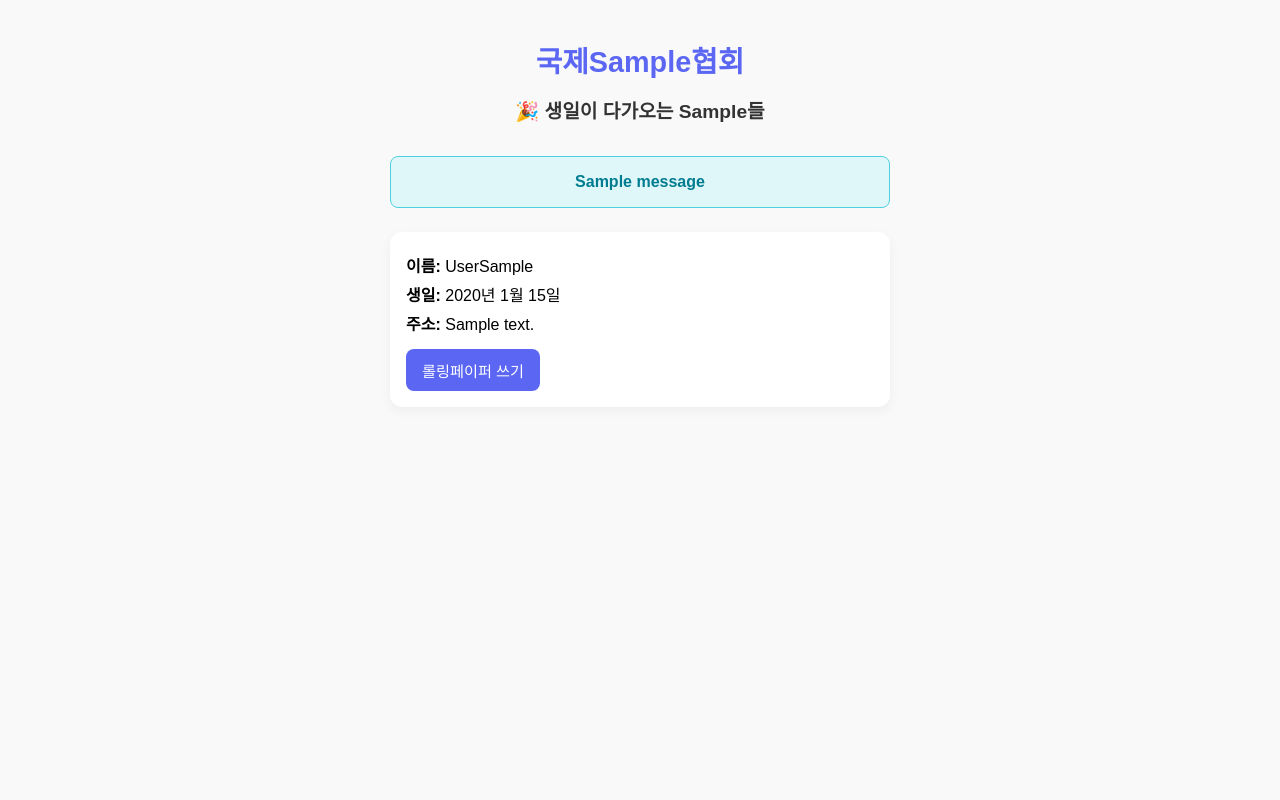
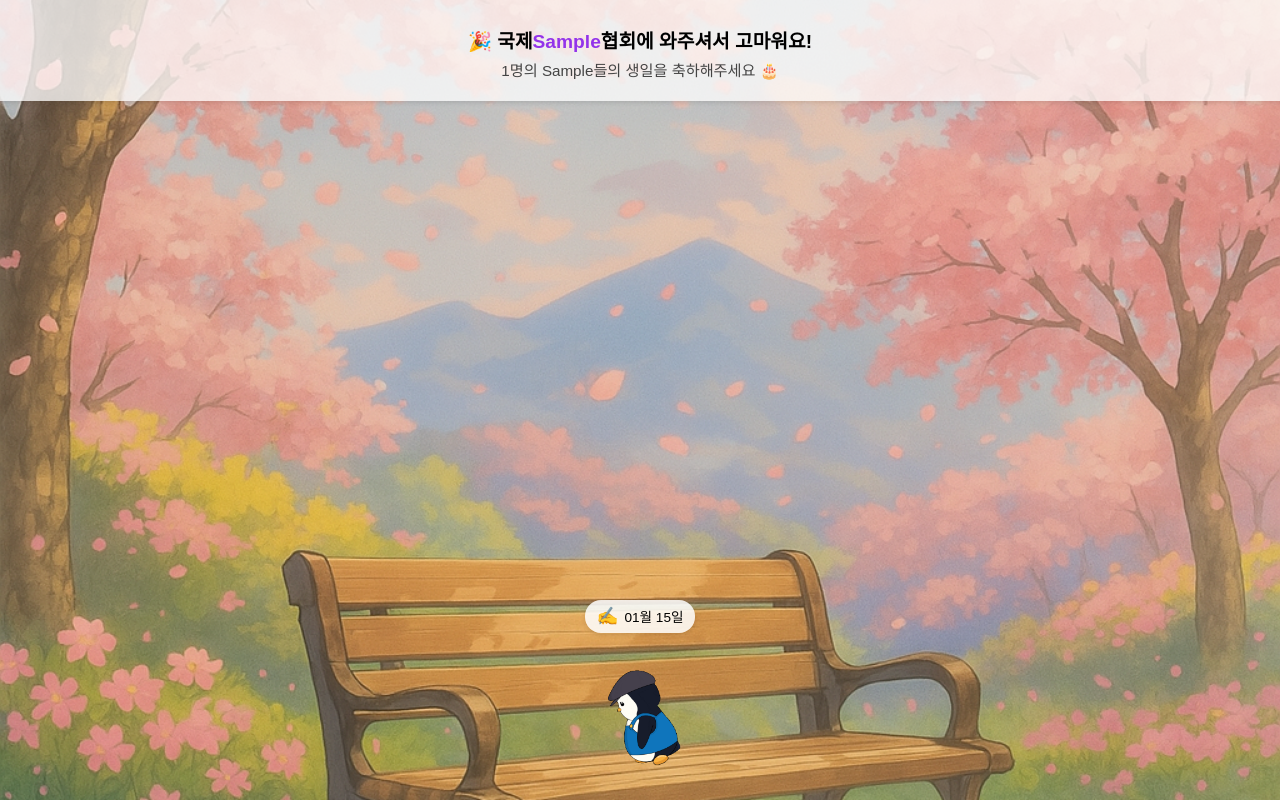
Before and after one commit to tfoseel/today-your-day, a Django app: page /users/home/ in a window 1280 px wide. Run offline with Django 5.2, Linux system fonts and the light colour scheme; a user stored in the database is signed in; tables that the repository leaves empty hold one stand-in row (values such as "Sample post"); one stand-in notice (Sample message) is shown; some web fonts are replaced.

Commit message:
Third MVP

```diff
--- a/users/templates/users/home.html
+++ b/users/templates/users/home.html
@@ -2,97 +2,178 @@
 <!DOCTYPE html>
 <html lang="ko">
 <head>
-  <meta charset="UTF-8" />
-  <title>국제{{ request.user.first_name }}협회</title>
-  <meta name="viewport" content="width=device-width, initial-scale=1.0" />
+  <meta charset="UTF-8">
+  <title>국제 {{ request.user.first_name }} 협회</title>
+  <meta name="viewport" content="width=device-width, initial-scale=1.0">
+  <link href="https://cdn.jsdelivr.net/gh/webfontworld/pretendard/Pretendard.css" rel="stylesheet" />
+
   <style>
-    body {
+    html, body {
+      margin: 0;
+      padding: 0;
+      height: 100%;
+      overflow: hidden;
       font-family: 'Pretendard', sans-serif;
-      background-color: #f9f9f9;
-      padding: 20px;
-      max-width: 500px;
-      margin: 0 auto;
     }
 
-    h1 {
-      text-align: center;
-      font-size: 1.8rem;
-      margin-bottom: 0.5rem;
-      color: #5b67f3;
+    body {
+      background-image: url("{% static 'images/home_background.png' %}");
+      background-size: cover;
+      background-position: center;
+      background-repeat: no-repeat;
+      display: flex;
+      flex-direction: column;
+      align-items: center;
     }
 
-    h2 {
+    .header {
+      width: 100%;
       text-align: center;
-      font-size: 1.2rem;
-      margin-bottom: 2rem;
-      color: #333;
+      padding: 1.4rem 1rem 1rem;
+      background-color: rgba(255, 255, 255, 0.75);
+      border-radius: 0 0 18px 18px;
+      box-shadow: 0 2px 4px rgba(0,0,0,0.1);
     }
 
-    .card {
-      background-color: white;
-      border-radius: 12px;
-      padding: 16px;
-      margin-bottom: 16px;
-      box-shadow: 0 4px 12px rgba(0, 0, 0, 0.05);
+    .header h1 {
+      font-size: 1.2rem;
+      margin: 0.2rem 0;
+      font-weight: 700;
     }
 
-    .card p {
+    .header p {
+      font-size: 0.95rem;
+      color: #444;
       margin: 0.3rem 0;
     }
 
-    .button {
-      display: inline-block;
-      margin-top: 10px;
-      padding: 10px 16px;
-      background-color: #5b67f3;
-      color: white;
-      border: none;
-      border-radius: 8px;
-      font-size: 0.95rem;
-      text-decoration: none;
+    .characters {
+      flex-grow: 1;
+      width: 100%;
+      display: flex;
+      justify-content: center;
+      align-items: flex-end;
+      gap: 14px;
+      flex-wrap: wrap;
+      padding: 1.2rem 1rem;
     }
 
-    .messages {
-      padding: 1rem;
-      margin-bottom: 1.5rem;
-      background-color: #e0f7fa;
-      border: 1px solid #4dd0e1;
-      color: #007c91;
-      border-radius: 8px;
-      text-align: center;
-      font-weight: bold;
+    .character {
+      position: relative;
+      display: flex;
+      flex-direction: column;
+      align-items: center;
+      animation: floatUp 1s ease forwards;
+      touch-action: none;
+      transition: transform 0.1s ease;
     }
 
-    .empty {
-      text-align: center;
-      font-size: 1rem;
-      color: #999;
+    .character:active {
+      transform: scale(1.05);
+    }
+
+    @keyframes floatUp {
+      from { opacity: 0; transform: translateY(30px); }
+      to   { opacity: 1; transform: translateY(0); }
+    }
+
+    .info-bubble {
+      background-color: rgba(255, 255, 255, 0.85);
+      padding: 6px 12px;
+      border-radius: 16px;
+      font-size: 0.85rem;
+      margin-bottom: 8px;
+      display: flex;
+      align-items: center;
+      gap: 6px;
+      box-shadow: 0 2px 4px rgba(0,0,0,0.1);
+    }
+
+    .info-bubble a {
+      font-size: 1.1rem;
+      text-decoration: none;
+      transition: transform 0.1s;
+    }
+
+    .info-bubble a:active {
+      transform: scale(1.2);
+    }
+
+    .avatar {
+      width: 140px;
+      height: 140px;
+      transition: transform 0.3s ease;
+      touch-action: none;
+      user-select: none;
+    }
+
+    @media screen and (max-width: 420px) {
+      .avatar {
+        width: 110px;
+        height: 110px;
+      }
+      .info-bubble {
+        font-size: 0.75rem;
+        padding: 5px 10px;
+      }
+      .header h1 {
+        font-size: 1.1rem;
+      }
     }
   </style>
 </head>
 <body>
-  <h1>국제{{ request.user.first_name }}협회</h1>
-  <h2>🎉 생일이 다가오는 {{ request.user.first_name }}들</h2>
 
-  {% if messages %}
-  <div class="messages">
-    {% for message in messages %}
-      <div class="alert alert-success">{{ message }}</div>
+  <div class="header">
+    <h1>🎉 국제<span style="color: #9333ea;">{{ request.user.first_name }}</span>협회에 와주셔서 고마워요!</h1>
+    <p>{{ recipients|length }}명의 {{ request.user.first_name }}들의 생일을 축하해주세요 🎂</p>
+  </div>
+
+  <div class="characters">
+    {% for recipient in recipients|slice:":5" %}
+      {% with avatar_number=forloop.counter|stringformat:"d" %}
+        {% with avatar_path="images/avatar_"|add:avatar_number|add:".gif" %}
+          <div class="character" draggable="true" ontouchstart="">
+            <div class="info-bubble">
+              <a href="{% url 'write-rollingpaper' uuid=recipient.uuid %}">✍</a>
+              {{ recipient.birthday|date:"m월 d일" }}
+            </div>
+            <img src="{% static avatar_path %}" alt="아바타" class="avatar">
+          </div>
+        {% endwith %}
+      {% endwith %}
     {% endfor %}
   </div>
-  {% endif %}
 
-  {% for recipient in recipients %}
-    <div class="card">
-      <p><strong>이름:</strong> {{ recipient.last_name }}{{ recipient.first_name }}</p>
-      <p><strong>생일:</strong> {{ recipient.birthday }}</p>
-      <p><strong>주소:</strong> {{ recipient.address }}</p>
-      <a class="button" href="{% url 'write-rollingpaper' recipient.uuid %}">
-        롤링페이퍼 쓰기
-      </a>
-    </div>
-  {% empty %}
-    <p class="empty">현재 이름이 같은 사람이 없습니다.</p>
-  {% endfor %}
+
+  <script>
+    const characters = document.querySelectorAll('.character');
+
+    characters.forEach(char => {
+      let isDragging = false;
+      let offsetX = 0, offsetY = 0;
+
+      char.addEventListener('touchstart', e => {
+        isDragging = true;
+        offsetX = e.touches[0].clientX - char.getBoundingClientRect().left;
+        offsetY = e.touches[0].clientY - char.getBoundingClientRect().top;
+        char.style.zIndex = 10;
+      });
+
+      char.addEventListener('touchmove', e => {
+        if (!isDragging) return;
+        const touch = e.touches[0];
+        char.style.position = 'absolute';
+        char.style.left = (touch.clientX - offsetX) + 'px';
+        char.style.top = (touch.clientY - offsetY) + 'px';
+      });
+
+      char.addEventListener('touchend', () => {
+        isDragging = false;
+        char.style.zIndex = 1;
+      });
+    });
+  </script>
+
 </body>
 </html>
--- a/users/templates/users/login.html
+++ b/users/templates/users/login.html
@@ -1,3 +1,4 @@
+{% load static %}
 <!DOCTYPE html>
 <html lang="ko">
 <head>
@@ -11,6 +12,10 @@
         }
 
         body {
+            background-image: url("{% static 'images/home_background.png' %}");
+            background-size: cover;
+            background-position: center;
+            background-repeat: no-repeat;
             font-family: 'Pretendard', sans-serif;
             background-color: #f9f9f9;
             display: flex;
--- a/users/templates/users/signup.html
+++ b/users/templates/users/signup.html
@@ -1,3 +1,4 @@
+{% load static %}
 <!DOCTYPE html>
 <html lang="ko">
 <head>
@@ -11,8 +12,11 @@
         }
 
         body {
+            background-image: url("{% static 'images/home_background.png' %}");
+            background-size: cover;
+            background-position: center;
+            background-repeat: no-repeat;
             font-family: 'Pretendard', sans-serif;
-            background-color: #f9f9f9;
             display: flex;
             justify-content: center;
             align-items: center;
```
Also changed, not shown: recipients/templates/recipients/recipient_invite.html (+51 -33 lines), recipients/templates/recipients/rollingpapers_display.html (+177 -71 lines), recipients/templates/recipients/write_rollingpaper.html (+47 -15 lines), recipients/static/images/confetti.gif (added), recipients/static/images/garland.png (added), recipients/static/images/invite_banner.png (deleted), users/static/images/avatar_1.gif (added), users/static/images/avatar_2.gif (added), users/static/images/avatar_3.gif (added), users/static/images/avatar_4.gif (added), users/static/images/avatar_5.gif (added), users/static/images/home_background.png (added).
